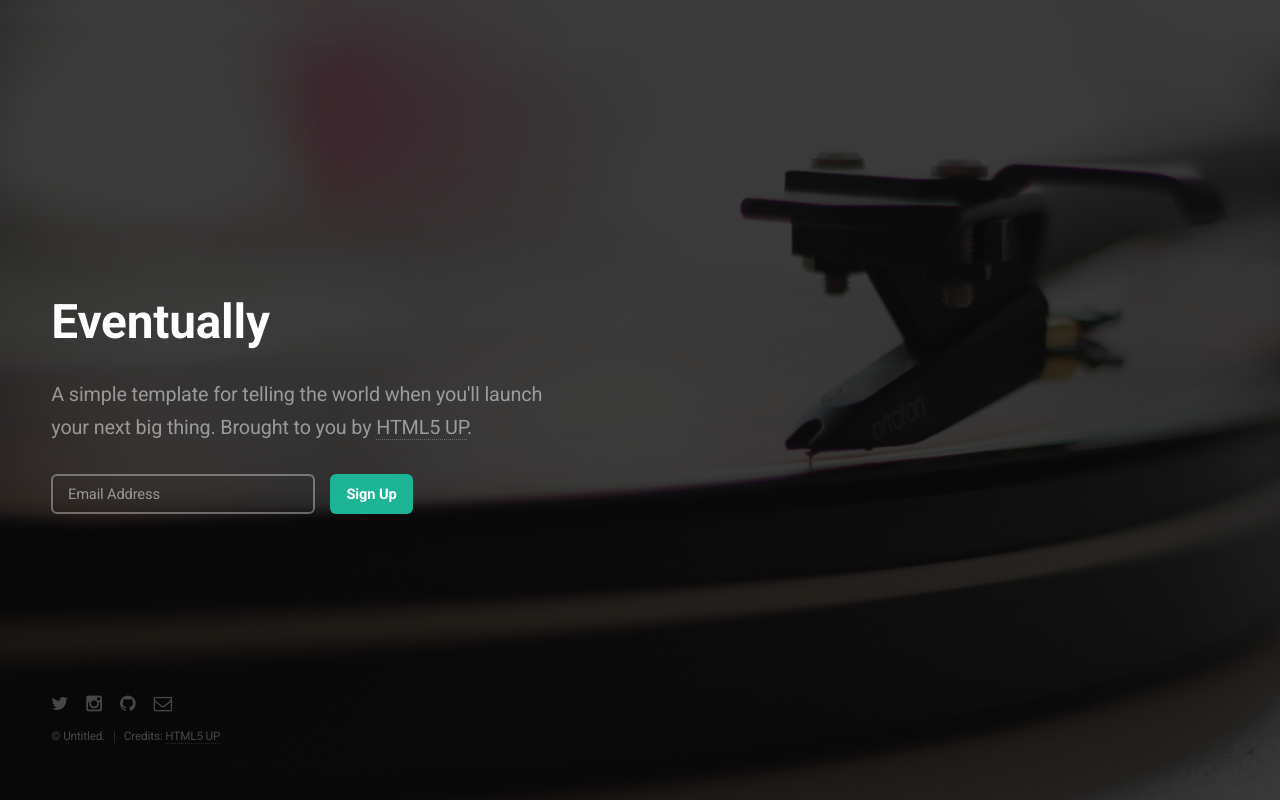
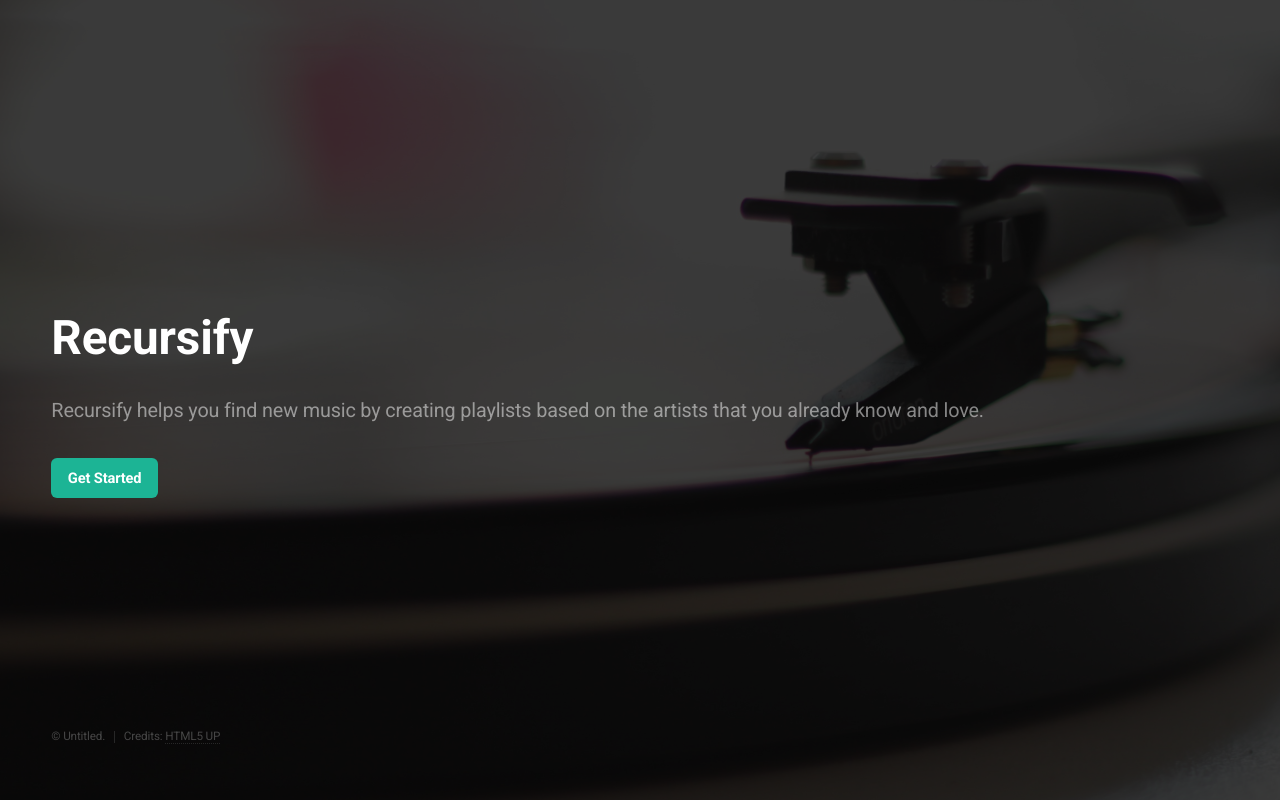
Before and after one commit to adeaver/recursify, a Flask app: page / in a window 1280 px wide. Run offline with Flask 2, Linux system fonts and the light colour scheme.

Commit message:
Finished Index Page and transition between that and next page

```diff
--- a/app/RecursifyClient.py
+++ b/app/RecursifyClient.py
@@ -12,7 +12,7 @@ class RecursifyClient():
         self.USERNAME = None
         self.SCOPE = "playlist-modify-private user-library-read"
 
-    def generate_redirect_url(self):
+    def get_redirect_url(self):
         base_url = "https://accounts.spotify.com/authorize?"
         params = {"scope":self.SCOPE, "redirect_uri":self.REDIRECT_URI, "response_type":"code", "client_id":self.CLIENT_ID}
         base_url += urllib.urlencode(params)
--- a/app/templates/index.html
+++ b/app/templates/index.html
@@ -18,25 +18,17 @@
 
 		<!-- Header -->
 			<header id="header">
-				<h1>Eventually</h1>
-				<p>A simple template for telling the world when you'll launch<br />
-				your next big thing. Brought to you by <a href="http://html5up.net">HTML5 UP</a>.</p>
+				<h1>Recursify</h1>
+				<p>Recursify helps you find new music by creating playlists based on the artists that you already know and love.</p>
 			</header>
 
 		<!-- Signup Form -->
-			<form id="signup-form" method="post" action="#">
-				<input type="email" name="email" id="email" placeholder="Email Address" />
-				<input type="submit" value="Sign Up" />
+			<form method="get" action="/verifydata">
+				<input type="submit" value="Get Started" />
 			</form>
 
 		<!-- Footer -->
 			<footer id="footer">
-				<ul class="icons">
-					<li><a href="#" class="icon fa-twitter"><span class="label">Twitter</span></a></li>
-					<li><a href="#" class="icon fa-instagram"><span class="label">Instagram</span></a></li>
-					<li><a href="#" class="icon fa-github"><span class="label">GitHub</span></a></li>
-					<li><a href="#" class="icon fa-envelope-o"><span class="label">Email</span></a></li>
-				</ul>
 				<ul class="copyright">
 					<li>&copy; Untitled.</li><li>Credits: <a href="http://html5up.net">HTML5 UP</a></li>
 				</ul>
--- a/app/views.py
+++ b/app/views.py
@@ -15,4 +15,14 @@ def index():
 
 @app.route('/verifydata', methods=['GET'])
 def verify():
-	print "Verify Data"
+    if request.method == "GET":
+        if "code" in request.args:
+            token = client.get_access_token(request.args["code"])
+            client.initialize_spotify_client(token)
+        else:
+            redirect_url = client.get_redirect_url()
+            return redirect(redirect_url)
+
+        if client.is_verified():
+            return "Verified"
+    return "Bad Request"
```
